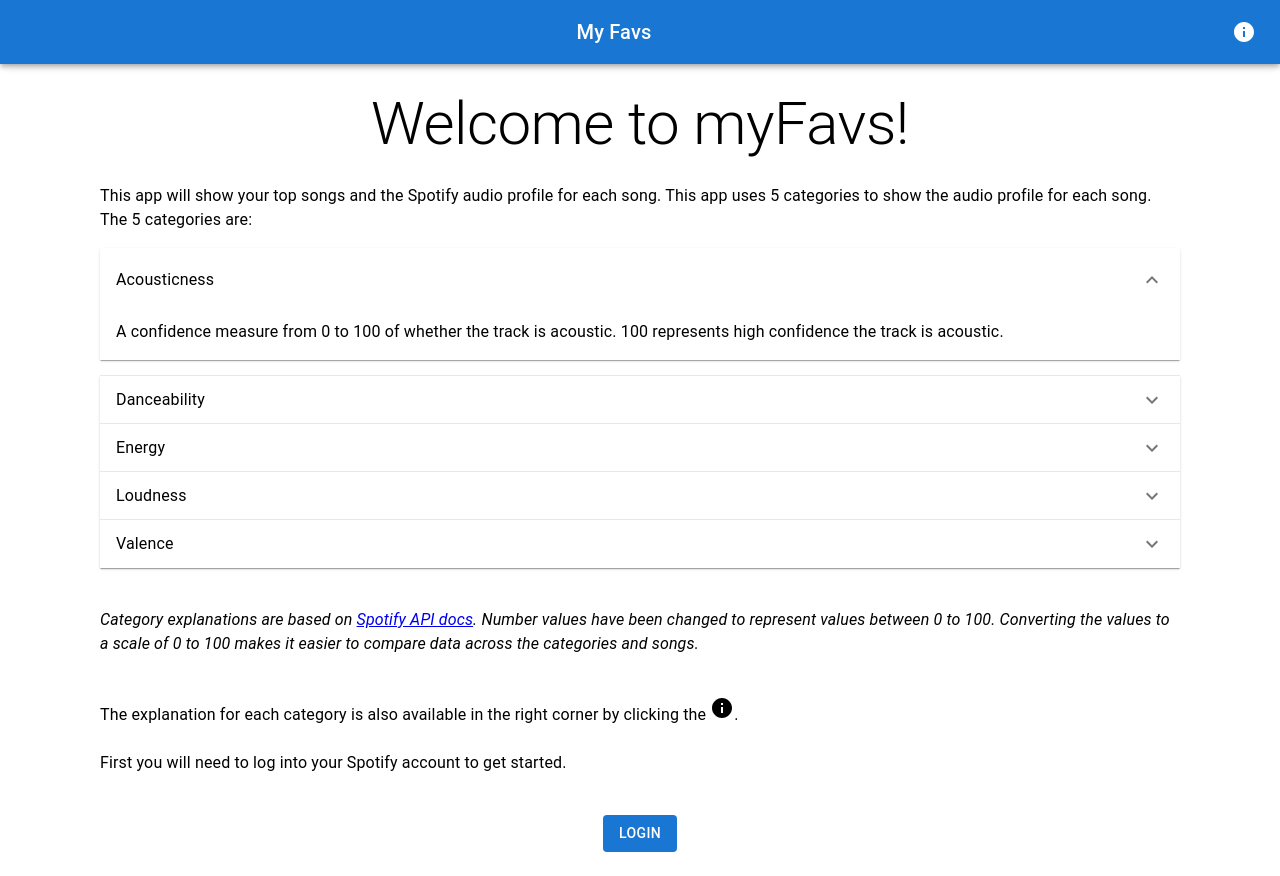
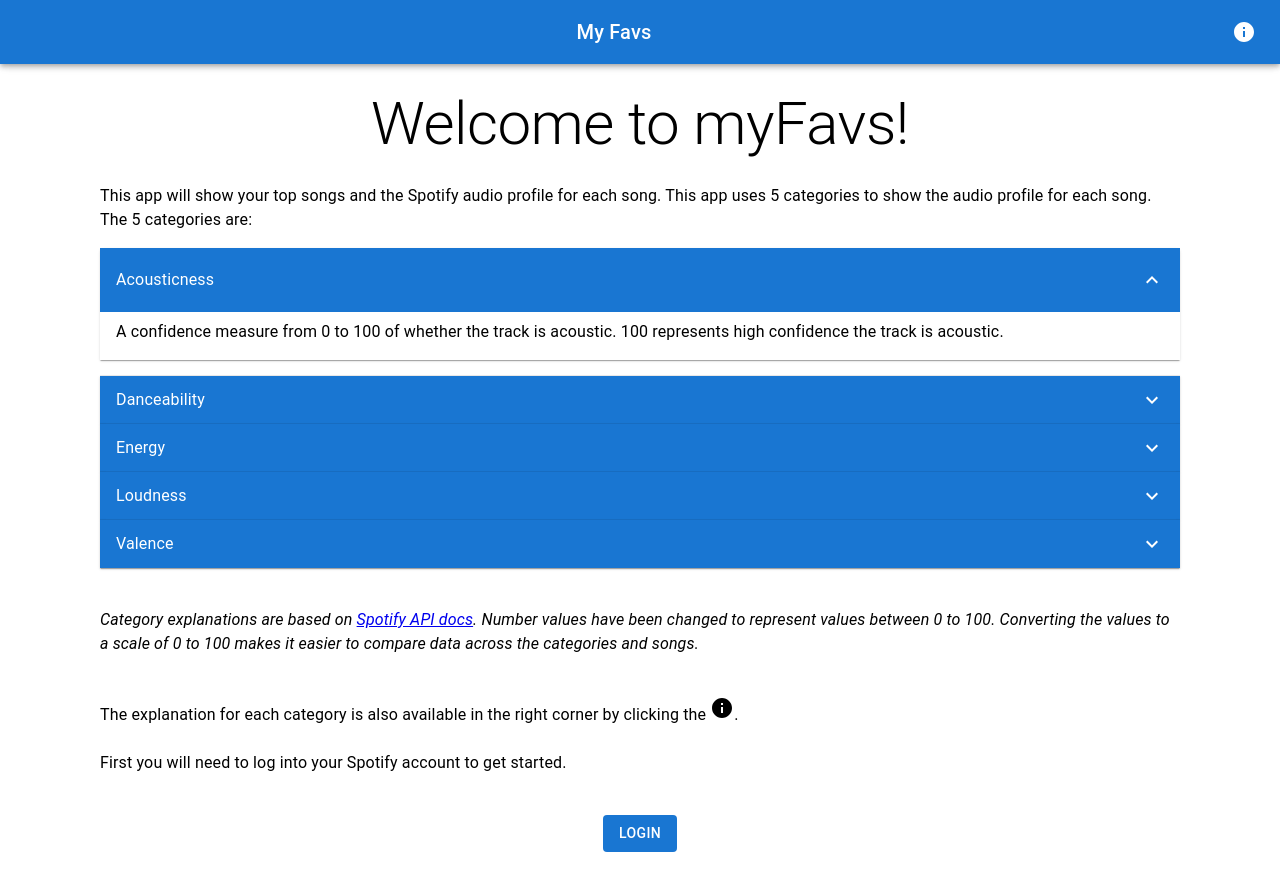
Before and after one commit to matt-harrell/song-profiler, a React (Create React App) app: page / in a window 1280 px wide. Built offline with nearby package versions, Linux system fonts and the light colour scheme; no server answers.

Commit message:
add color to accordion

```diff
--- a/src/components/CategoryAccordion/CategoryAccordion.tsx
+++ b/src/components/CategoryAccordion/CategoryAccordion.tsx
@@ -1,17 +1,21 @@
 import { useState } from "react";
+import { useSelector } from "react-redux";
+import { selectThemeColors } from "../../slices/ThemeSlice";
 import CategoryAccordionComp from "./CategoryAccordionComp";
 
 const CategoryAccordion = () => {
 
+    const themeColors = useSelector(selectThemeColors)
     const [expanded, setExpanded] = useState<string | false>('panel1');
 
-  const handleChange = (panel: string) => (event: React.SyntheticEvent, newExpanded: boolean) => {
-      setExpanded(newExpanded ? panel : false);
+    const handleChange = (panel: string) => (event: React.SyntheticEvent, newExpanded: boolean) => {
+        setExpanded(newExpanded ? panel : false);
     };
 
-    return(
+    return (
         <CategoryAccordionComp
             expanded={expanded}
+            themeColors={themeColors}
             handleChange={handleChange}
         />
     );
--- a/src/components/CategoryAccordion/CategoryAccordionComp.tsx
+++ b/src/components/CategoryAccordion/CategoryAccordionComp.tsx
@@ -1,22 +1,25 @@
 import { Accordion, AccordionSummary, Typography, AccordionDetails } from "@mui/material";
 import ExpandMoreIcon from '@mui/icons-material/ExpandMore';
+import { GenericObject } from "../../types";
 
 interface CategoryAccordionCompProps  {
     expanded:string | boolean,
+    themeColors:GenericObject;
     handleChange:(panel: string) => (event: React.SyntheticEvent, newExpanded: boolean) => void,
 }
 
 
-const CategoryAccordionComp = ({expanded,handleChange}:CategoryAccordionCompProps) => {
+const CategoryAccordionComp = ({themeColors,expanded,handleChange}:CategoryAccordionCompProps) => {
     return(
         <>
             <Accordion expanded={expanded === 'panel1'} onChange={handleChange('panel1')}>
                 <AccordionSummary
-                    expandIcon={<ExpandMoreIcon />}
+                    expandIcon={<ExpandMoreIcon sx={{color:themeColors.colorOne.fontColor}}/>}
                     aria-controls="panel1a-content"
                     id="panel1a-header"
+                    color={themeColors.colorOne.fontColor}
                 >
-                    <Typography>Acousticness</Typography>
+                    <Typography color={themeColors.colorOne.fontColor}>Acousticness</Typography>
                 </AccordionSummary>
                 <AccordionDetails>
                     <Typography>
@@ -27,11 +30,11 @@ const CategoryAccordionComp = ({expanded,handleChange}:CategoryAccordionCompProp
 
             <Accordion expanded={expanded === 'panel2'} onChange={handleChange('panel2')}>
                 <AccordionSummary
-                    expandIcon={<ExpandMoreIcon />}
+                    expandIcon={<ExpandMoreIcon sx={{color:themeColors.colorOne.fontColor}}/>}
                     aria-controls="panel2a-content"
                     id="panel2a-header"
                 >
-                    <Typography>Danceability</Typography>
+                    <Typography color={themeColors.colorOne.fontColor}>Danceability</Typography>
                 </AccordionSummary>
                 <AccordionDetails>
                     <Typography>
@@ -42,11 +45,11 @@ const CategoryAccordionComp = ({expanded,handleChange}:CategoryAccordionCompProp
 
             <Accordion expanded={expanded === 'panel3'} onChange={handleChange('panel3')}>
                 <AccordionSummary
-                    expandIcon={<ExpandMoreIcon />}
+                    expandIcon={<ExpandMoreIcon sx={{color:themeColors.colorOne.fontColor}}/>}
                     aria-controls="panel3a-content"
                     id="panel3a-header"
                 >
-                    <Typography>Energy</Typography>
+                    <Typography color={themeColors.colorOne.fontColor}>Energy</Typography>
                 </AccordionSummary>
                 <AccordionDetails>
                     <Typography>
@@ -57,11 +60,11 @@ const CategoryAccordionComp = ({expanded,handleChange}:CategoryAccordionCompProp
 
             <Accordion expanded={expanded === 'panel4'} onChange={handleChange('panel4')}>
                 <AccordionSummary
-                    expandIcon={<ExpandMoreIcon />}
+                    expandIcon={<ExpandMoreIcon sx={{color:themeColors.colorOne.fontColor}}/>}
                     aria-controls="panel4a-content"
                     id="panel4a-header"
                 >
-                    <Typography>Loudness</Typography>
+                    <Typography color={themeColors.colorOne.fontColor}>Loudness</Typography>
                 </AccordionSummary>
                 <AccordionDetails>
                     <Typography>
@@ -72,11 +75,11 @@ const CategoryAccordionComp = ({expanded,handleChange}:CategoryAccordionCompProp
 
             <Accordion expanded={expanded === 'panel5'} onChange={handleChange('panel5')}>
                 <AccordionSummary
-                    expandIcon={<ExpandMoreIcon />}
+                    expandIcon={<ExpandMoreIcon sx={{color:themeColors.colorOne.fontColor}}/>}
                     aria-controls="panel5a-content"
                     id="panel5a-header"
                 >
-                    <Typography>Valence</Typography>
+                    <Typography color={themeColors.colorOne.fontColor}>Valence</Typography>
                 </AccordionSummary>
                 <AccordionDetails>
                     <Typography>
--- a/src/components/ThemeComp.tsx
+++ b/src/components/ThemeComp.tsx
@@ -43,6 +43,13 @@ const ThemeComp = ({children}:props) => {
                         color:isLoading ? 'initial' : themeColors.backgroundColor.fontColor,
                     }
                 }
+            },
+            MuiAccordionSummary:{
+                styleOverrides:{
+                    root:{
+                        backgroundColor: themeColors.colorOne.color,
+                    }
+                },
             }
         }
     })
```
